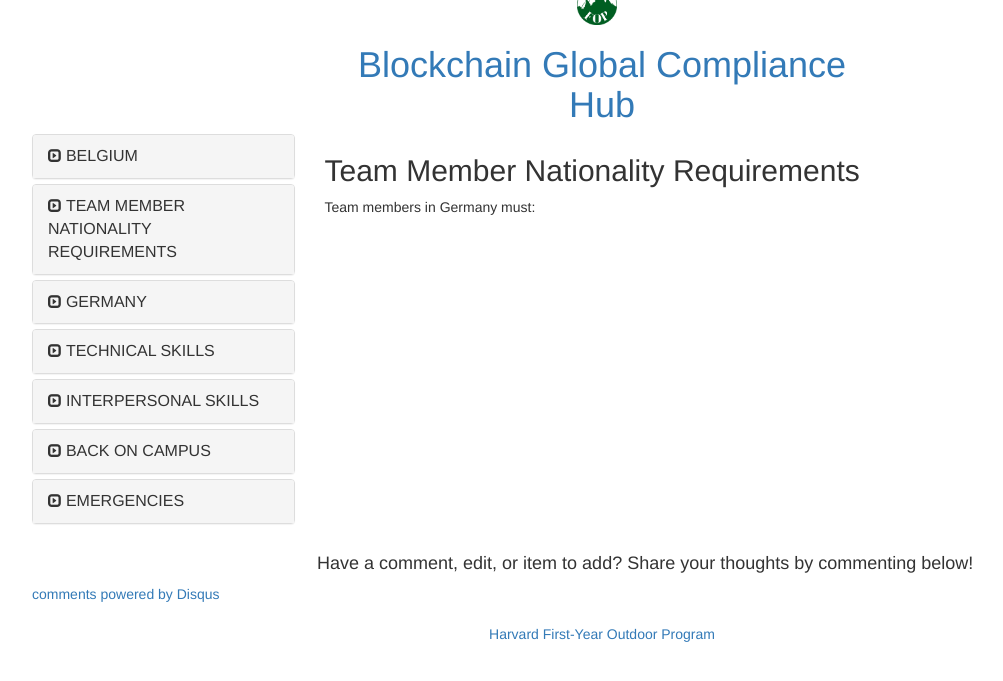
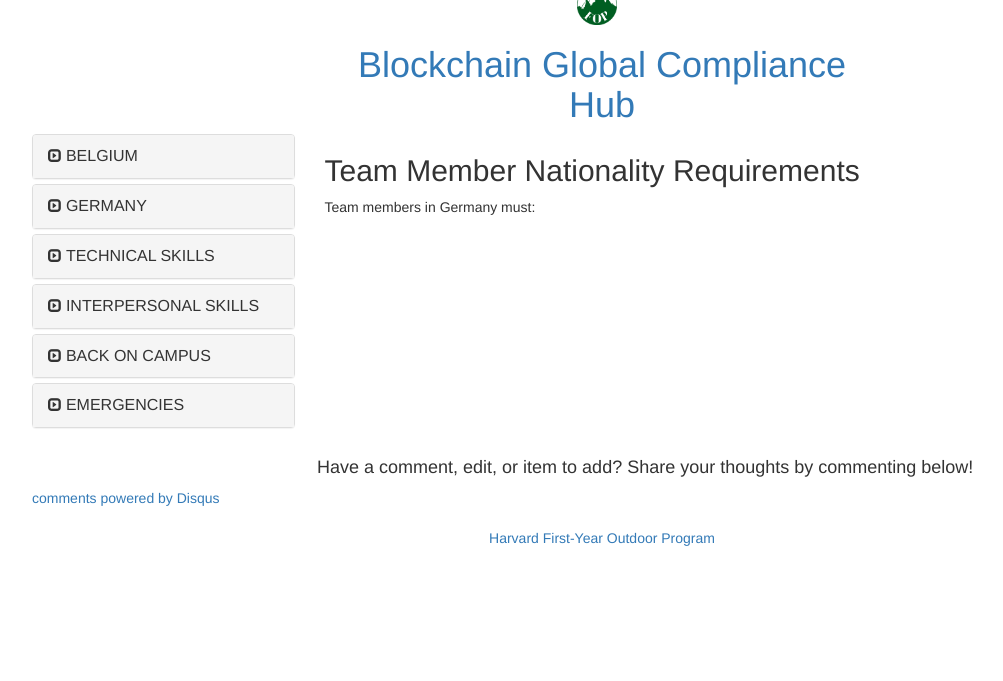
Before and after one commit to neo-project/global-blockchain-compliance-hub, a Jekyll site: the page built from _posts/1111-11-11-germany-team-member-requirements.md, in a window 1280 px wide. Shown: the top 681 px of the page, without its empty margins (38-1041 px from the left). Built offline with Jekyll 4.4.1, drawn with Linux system fonts in a browser that asks for light colours; nearby versions of some CDN libraries; comment, search, counter and statistics services are not loaded.

Commit message:
Update 1111-11-11-germany-team-member-requirements.md

```diff
--- a/_posts/1111-11-11-germany-team-member-requirements.md
+++ b/_posts/1111-11-11-germany-team-member-requirements.md
@@ -3,7 +3,7 @@
 date: 0003-11-01
 name: readings
 title: "Team Member Nationality Requirements"
-category: team-member-nationality-requirements
+category: germany
 comments: true
 ---
 
```
